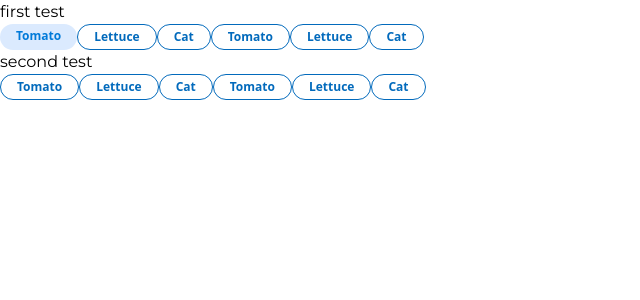
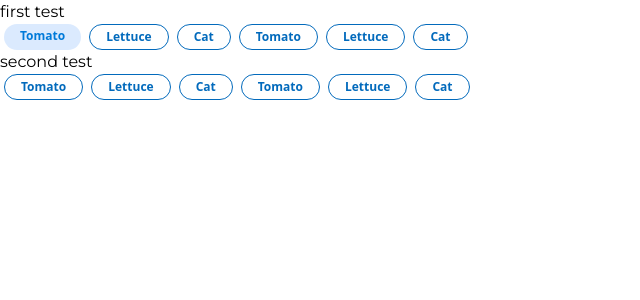
Before and after one commit to JasonXB/EF_Clone, a Next.js app: page /DevTest/bubbleTagsTesting in a window 1280 px wide. Shown: the top 300 px of the page, without its empty margins (0-640 px from the left). Built offline with nearby package versions, Linux system fonts and the light colour scheme; what tw-elements would draw is missing.

Commit message:
fixed margin

```diff
--- a/src/components/BubbleTag.tsx
+++ b/src/components/BubbleTag.tsx
@@ -18,7 +18,7 @@ const getBubbleTag = (
 
 const BubbleTag = ({ tag, bubbleTagType }: Tag ) => {
   const bubbleTagStyle = getBubbleTag(bubbleTagType);
-  return <span className={`inline-block px-4 py-1 font-bold text-xs text-center capitalize leading-4 rounded-full ${bubbleTagStyle}`}>{tag}</span>;
+  return <span className={`inline-block px-4 py-1 mx-1 font-bold text-xs text-center capitalize leading-4 rounded-full ${bubbleTagStyle}`}>{tag}</span>;
 };
 
 export default BubbleTag;
```
